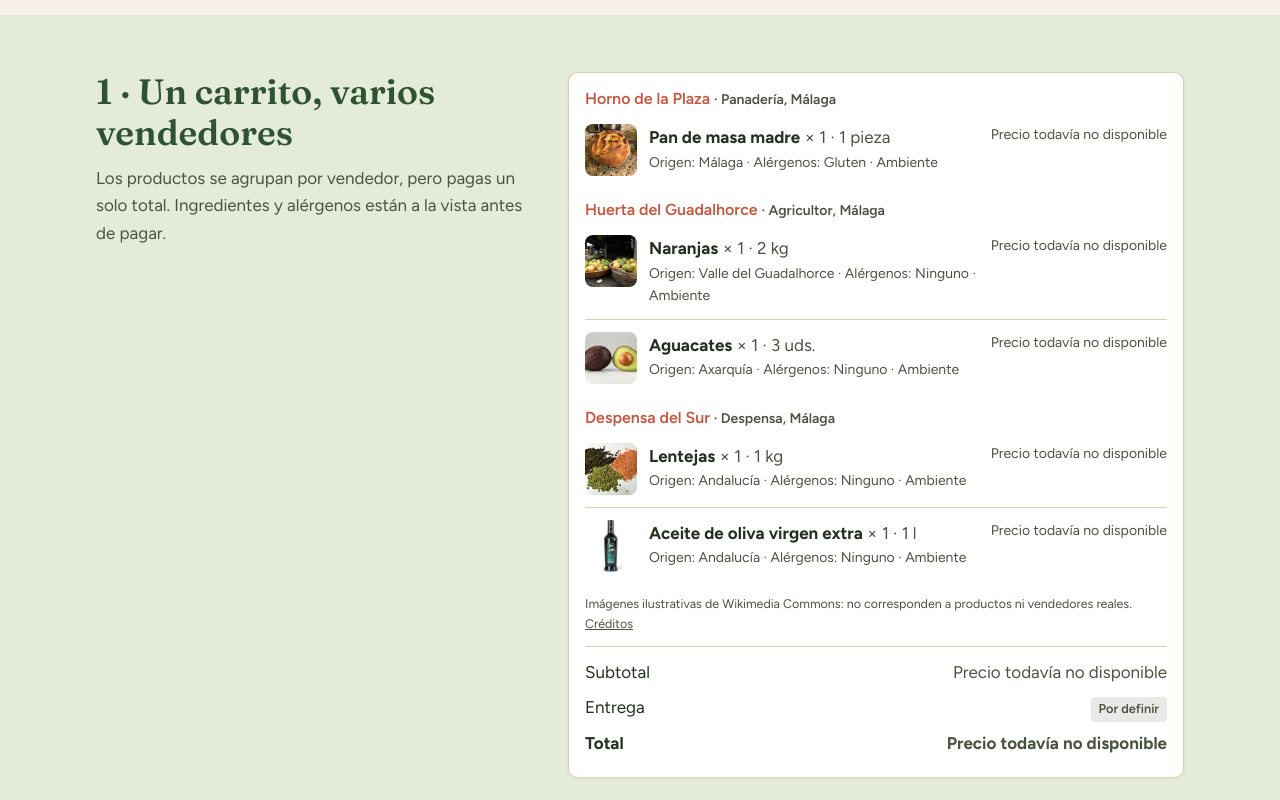
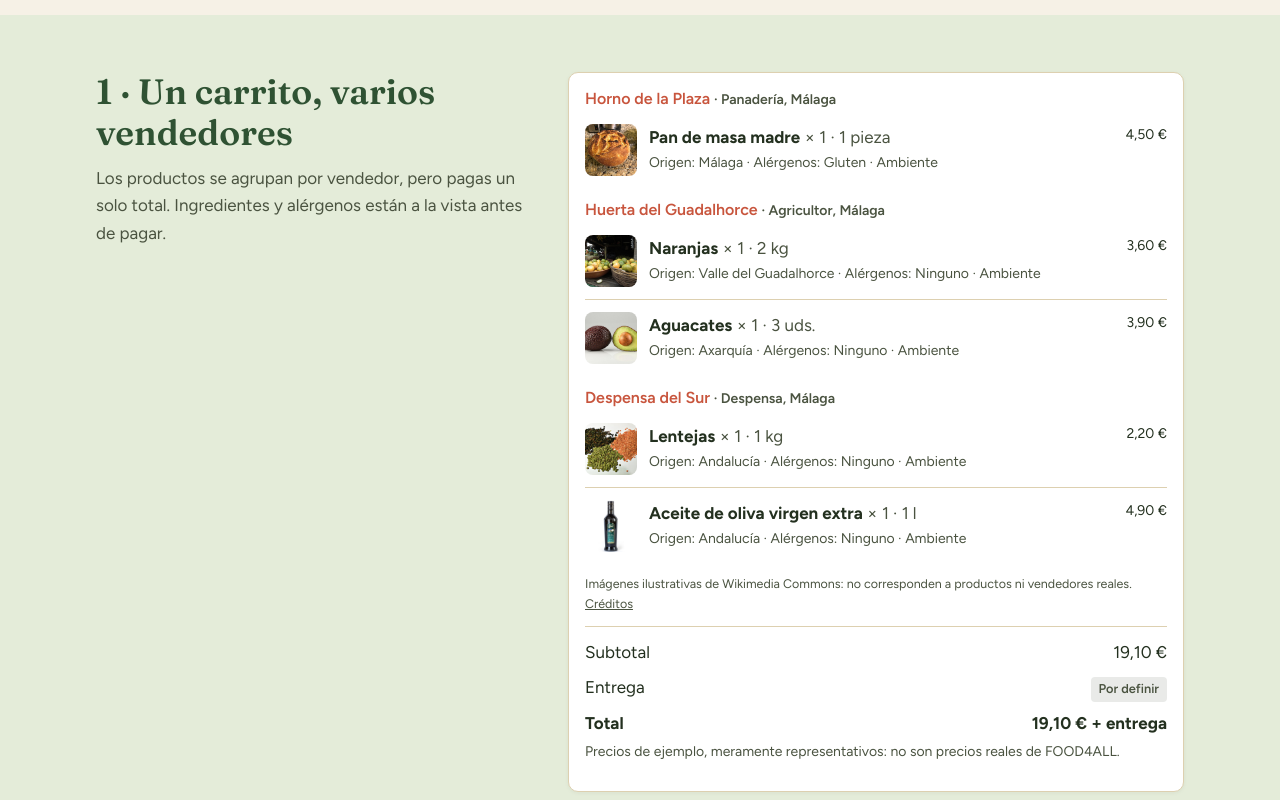
Before and after one commit to sebasbarrabaja-cmyk/Food4All, a React (Vite) app in the folder frontend/: page /comprar/cliente in a window 1280 px wide. Shown: the part 440-1240 px from the top of the page. Built offline with nearby package versions, Linux system fonts and the light colour scheme.

Commit message:
feat: precios de ejemplo con su fuente y aviso, y fuera las secciones que no aportan

```diff
--- a/frontend/src/components/BasketByVendor.jsx
+++ b/frontend/src/components/BasketByVendor.jsx
@@ -1,4 +1,4 @@
-import { groupByVendor, PRICE_PENDING } from '../data/examples.js';
+import { groupByVendor, eur } from '../data/examples.js';
 import Photo from './Photo.jsx';
 
 // Lista agrupada por vendedor, con origen y alérgenos visibles (se usa en asistente y carrito).
@@ -17,7 +17,7 @@ export default function BasketByVendor({ lines, showNotes = false }) {
                   <div className="small muted">Origen: {p.origin} · Alérgenos: {p.allergens} · {p.storage}</div>
                   {showNotes && note && <div className="small basket__why">Por qué: {note}</div>}
                 </div>
-                <span className="small muted basket__price">{PRICE_PENDING}</span>
+                <span className="small basket__price">{eur(p.price * qty)}</span>
               </li>
             ))}
           </ul>
--- a/frontend/src/data/examples.js
+++ b/frontend/src/data/examples.js
@@ -1,7 +1,10 @@
 // DATOS DE EJEMPLO. Vendedores, productos y pedidos inventados para ilustrar la landing.
-// No corresponden a negocios reales. Los precios están pendientes: no se muestran importes.
+// No corresponden a negocios reales.
 
-export const PRICE_PENDING = 'Precio todavía no disponible';
+// Precios de ejemplo, basados en precios de supermercado de octubre de 2026:
+// de dónde sale cada uno, en docs/precios-de-ejemplo.md.
+export const PRICE_NOTE = 'Precios de ejemplo, meramente representativos: no son precios reales de FOOD4ALL.';
+export const eur = (n) => n.toLocaleString('es-ES', { style: 'currency', currency: 'EUR' });
 
 export const ZONES = ['Málaga', 'Sevilla', 'Granada'];
 
@@ -19,24 +22,24 @@ export const VENDORS = [
   { id: 'g3', name: 'Cocina de Puerta Real', type: 'Cocina local', zone: 'Granada' },
 ];
 
-const P = (id, vendor, name, category, unit, origin, allergens, dateType, storage) =>
-  ({ id, vendor, name, category, unit, origin, allergens, dateType, storage });
+const P = (id, vendor, name, category, unit, origin, allergens, dateType, storage, price) =>
+  ({ id, vendor, name, category, unit, origin, allergens, dateType, storage, price });
 
 export const PRODUCTS = [
-  P('p1', 'm1', 'Pan de masa madre', 'Panadería', '1 pieza', 'Málaga', 'Gluten', 'Consumo preferente', 'Ambiente'),
-  P('p2', 'm1', 'Molletes', 'Panadería', '4 uds.', 'Málaga', 'Gluten', 'Consumo preferente', 'Ambiente'),
-  P('p3', 'm2', 'Naranjas', 'Fruta', '2 kg', 'Valle del Guadalhorce', 'Ninguno', 'Consumo preferente', 'Ambiente'),
-  P('p4', 'm2', 'Aguacates', 'Fruta', '3 uds.', 'Axarquía', 'Ninguno', 'Consumo preferente', 'Ambiente'),
-  P('p5', 'm3', 'Lentejas', 'Despensa', '1 kg', 'Andalucía', 'Ninguno', 'Consumo preferente', 'Ambiente'),
-  P('p6', 'm3', 'Aceite de oliva virgen extra', 'Despensa', '1 l', 'Andalucía', 'Ninguno', 'Consumo preferente', 'Ambiente'),
-  P('p7', 's1', 'Huevos camperos', 'Huevos', '12 uds.', 'Sierra Norte de Sevilla', 'Huevo', 'Consumo preferente', 'Frío'),
-  P('p8', 's1', 'Queso fresco de cabra', 'Lácteos', '250 g', 'Sierra Norte de Sevilla', 'Leche', 'Caducidad', 'Frío'),
-  P('p9', 's2', 'Picos de aceite', 'Panadería', '250 g', 'Sevilla', 'Gluten', 'Consumo preferente', 'Ambiente'),
-  P('p10', 's2', 'Torta de aceite', 'Dulces', '6 uds.', 'Sevilla', 'Gluten, frutos de cáscara', 'Consumo preferente', 'Ambiente'),
-  P('p11', 'g1', 'Tomate de huerta', 'Verdura', '1 kg', 'Vega de Granada', 'Ninguno', 'Consumo preferente', 'Ambiente'),
-  P('p12', 'g1', 'Calabacín', 'Verdura', '1 kg', 'Vega de Granada', 'Ninguno', 'Consumo preferente', 'Ambiente'),
-  P('p13', 'g2', 'Manzanas', 'Fruta', '1 kg', 'Granada', 'Ninguno', 'Consumo preferente', 'Ambiente'),
-  P('p14', 'g3', 'Potaje de garbanzos (2 raciones)', 'Comida preparada', '700 g', 'Granada', 'Apio', 'Caducidad', 'Frío'),
+  P('p1', 'm1', 'Pan de masa madre', 'Panadería', '1 pieza', 'Málaga', 'Gluten', 'Consumo preferente', 'Ambiente', 4.5),
+  P('p2', 'm1', 'Molletes', 'Panadería', '4 uds.', 'Málaga', 'Gluten', 'Consumo preferente', 'Ambiente', 2.4),
+  P('p3', 'm2', 'Naranjas', 'Fruta', '2 kg', 'Valle del Guadalhorce', 'Ninguno', 'Consumo preferente', 'Ambiente', 3.6),
+  P('p4', 'm2', 'Aguacates', 'Fruta', '3 uds.', 'Axarquía', 'Ninguno', 'Consumo preferente', 'Ambiente', 3.9),
+  P('p5', 'm3', 'Lentejas', 'Despensa', '1 kg', 'Andalucía', 'Ninguno', 'Consumo preferente', 'Ambiente', 2.2),
+  P('p6', 'm3', 'Aceite de oliva virgen extra', 'Despensa', '1 l', 'Andalucía', 'Ninguno', 'Consumo preferente', 'Ambiente', 4.9),
+  P('p7', 's1', 'Huevos camperos', 'Huevos', '12 uds.', 'Sierra Norte de Sevilla', 'Huevo', 'Consumo preferente', 'Frío', 4.2),
+  P('p8', 's1', 'Queso fresco de cabra', 'Lácteos', '250 g', 'Sierra Norte de Sevilla', 'Leche', 'Caducidad', 'Frío', 3.9),
+  P('p9', 's2', 'Picos de aceite', 'Panadería', '250 g', 'Sevilla', 'Gluten', 'Consumo preferente', 'Ambiente', 2.2),
+  P('p10', 's2', 'Torta de aceite', 'Dulces', '6 uds.', 'Sevilla', 'Gluten, frutos de cáscara', 'Consumo preferente', 'Ambiente', 2.4),
+  P('p11', 'g1', 'Tomate de huerta', 'Verdura', '1 kg', 'Vega de Granada', 'Ninguno', 'Consumo preferente', 'Ambiente', 3.2),
+  P('p12', 'g1', 'Calabacín', 'Verdura', '1 kg', 'Vega de Granada', 'Ninguno', 'Consumo preferente', 'Ambiente', 1.9),
+  P('p13', 'g2', 'Manzanas', 'Fruta', '1 kg', 'Granada', 'Ninguno', 'Consumo preferente', 'Ambiente', 2.6),
+  P('p14', 'g3', 'Potaje de garbanzos (2 raciones)', 'Comida preparada', '700 g', 'Granada', 'Apio', 'Caducidad', 'Frío', 6.5),
 ];
 
 export const vendorOf = (p) => VENDORS.find((v) => v.id === p.vendor);
--- a/frontend/src/pages/ClienteVista.jsx
+++ b/frontend/src/pages/ClienteVista.jsx
@@ -3,11 +3,12 @@ import ZoneTabs, { CLIENT_TABS } from '../components/ZoneTabs.jsx';
 import BasketByVendor from '../components/BasketByVendor.jsx';
 import { PhotoNote } from '../components/Photo.jsx';
 import Icon from '../components/Icon.jsx';
-import { EXAMPLE_ORDER, ORDER_STATES, REMINDERS, PRICE_PENDING, groupByVendor } from '../data/examples.js';
+import { EXAMPLE_ORDER, ORDER_STATES, REMINDERS, PRICE_NOTE, eur, productById, groupByVendor } from '../data/examples.js';
 
 // Vista de ejemplo del cliente: carrito, checkout, seguimiento y después de comprar.
 export default function ClienteVista() {
   const o = EXAMPLE_ORDER;
+  const subtotal = o.items.reduce((sum, [id, qty]) => sum + productById(id).price * qty, 0);
   const vendors = groupByVendor(o.items).length;
 
   return (
@@ -32,10 +33,11 @@ export default function ClienteVista() {
             <BasketByVendor lines={o.items} />
             <PhotoNote />
             <div className="summary">
-              <div><span>Subtotal</span><span className="muted">{PRICE_PENDING}</span></div>
+              <div><span>Subtotal</span><span>{eur(subtotal)}</span></div>
               <div><span>Entrega</span><span className="muted"><Status kind="pendiente" /></span></div>
-              <div><strong>Total</strong><strong className="muted">{PRICE_PENDING}</strong></div>
+              <div><strong>Total</strong><strong>{eur(subtotal)} + entrega</strong></div>
             </div>
+            <p className="muted small">{PRICE_NOTE}</p>
           </div>
         </div>
       </section>
@@ -84,7 +86,6 @@ export default function ClienteVista() {
           </div>
           <ul className="divided">
             {REMINDERS.map(([p, t]) => <li key={p}><strong>{p}.</strong> <span className="muted">{t}</span></li>)}
-            <li><button className="btn btn-ghost" disabled>Repetir esta compra</button> <span className="muted small">Disponible en la versión real</span></li>
           </ul>
         </div>
       </section>
--- a/frontend/src/pages/Comprar.jsx
+++ b/frontend/src/pages/Comprar.jsx
@@ -4,7 +4,7 @@ import Status from '../components/Status.jsx';
 import ZoneTabs, { CLIENT_TABS } from '../components/ZoneTabs.jsx';
 import Photo, { PhotoNote } from '../components/Photo.jsx';
 import Icon from '../components/Icon.jsx';
-import { PRODUCTS, VENDORS, ZONES, CATEGORY_COLOR, vendorOf, PRICE_PENDING } from '../data/examples.js';
+import { PRODUCTS, VENDORS, ZONES, CATEGORY_COLOR, vendorOf, PRICE_NOTE, eur } from '../data/examples.js';
 
 // Recorrido del cliente (sección 3.2): 6 pasos visibles + detalle del resto.
 const STEPS = [
@@ -137,7 +137,7 @@ export default function Comprar() {
                     <dt>Alérgenos</dt><dd>{p.allergens}</dd>
                     <dt>Conservación</dt><dd>{p.storage}</dd>
                   </dl>
-                  <p className="product-card__price small">{PRICE_PENDING}</p>
+                  <p className="product-card__price small">{eur(p.price)}</p>
                 </div>
               </li>
             ))}
@@ -146,7 +146,7 @@ export default function Comprar() {
           <PhotoNote />
           <p className="muted small" style={{ marginTop: 12 }}>
             Compra mínima: unos 10–15 € <Status kind="hipotesis" /> · Coste de entrega <Status kind="pendiente" /> ·
-            Vendedores y productos inventados para la demostración.
+            Vendedores y productos inventados para la demostración. {PRICE_NOTE}
           </p>
         </div>
       </section>
@@ -161,7 +161,6 @@ export default function Comprar() {
               <tbody>
                 <tr><th scope="row">Para qué</th><td>Planificar varios días</td><td>Compra general</td><td>Comer ahora</td></tr>
                 <tr><th scope="row">Vendedores</th><td>Varios locales en un carrito</td><td>Una cadena</td><td>Normalmente uno por pedido</td></tr>
-                <tr><th scope="row">Quién decide qué comprar</th><td>Tú, con ayuda de la IA</td><td>Tú</td><td>Tú</td></tr>
                 <tr><th scope="row">Después de comprar</th><td>Recordatorios y siguiente compra</td><td>—</td><td>—</td></tr>
                 <tr><th scope="row">Precio</th><td colSpan={3}>Algunos productos podrían ser más competitivos <Status kind="hipotesis" /> — no afirmamos que todo sea más barato.</td></tr>
               </tbody>
@@ -170,13 +169,6 @@ export default function Comprar() {
           <p className="muted small" style={{ marginTop: 8 }}>Comparación conceptual; no describe con exactitud a ningún servicio concreto.</p>
         </div>
       </section>
-
-      <section className="section">
-        <div className="container">
-          <h2>Suscripción por beneficios</h2>
-          <p className="muted">Ventajas de entrega y promociones, sin cajas obligatorias. <Status kind="pendiente">Próximamente</Status></p>
-        </div>
-      </section>
     </>
   );
 }
--- a/frontend/src/pages/VendedorPanel.jsx
+++ b/frontend/src/pages/VendedorPanel.jsx
@@ -1,7 +1,7 @@
 import Status from '../components/Status.jsx';
 import Photo, { PhotoNote } from '../components/Photo.jsx';
 import ZoneTabs, { SELLER_TABS } from '../components/ZoneTabs.jsx';
-import { PRODUCTS, VENDORS, VENDOR_ORDERS, PRICE_PENDING, productById } from '../data/examples.js';
+import { PRODUCTS, VENDORS, VENDOR_ORDERS, PRICE_NOTE, eur, productById } from '../data/examples.js';
 
 // Vista de ejemplo del panel de un vendedor (Granja La Vereda).
 const VENDOR = VENDORS.find((v) => v.id === 's1');
@@ -36,20 +36,21 @@ export default function VendedorPanel() {
                     <td><div className="cell-photo"><Photo id={p.id} alt="" className="basket__thumb" /><div><strong>{p.name}</strong><br /><span className="muted small">{p.origin}</span></div></div></td>
                     <td>{p.category}</td><td>{p.unit}</td><td>{p.allergens}</td>
                     <td>{p.dateType}</td><td>{p.storage}</td>
-                    <td className="muted small">{PRICE_PENDING}</td>
+                    <td>{eur(p.price)}</td>
                     <td><Status kind="decidido">Completa</Status></td>
                   </tr>
                 ))}
                 <tr>
                   <td><strong>Miel de azahar</strong><br /><span className="muted small">Sierra Norte de Sevilla</span></td>
                   <td>Despensa</td><td>500 g</td><td className="muted">—</td><td className="muted">—</td><td>Ambiente</td>
-                  <td className="muted small">{PRICE_PENDING}</td>
+                  <td className="muted">—</td>
                   <td><Status kind="hipotesis">Incompleta · no publicada</Status></td>
                 </tr>
               </tbody>
             </table>
           </div>
           <PhotoNote />
+          <p className="muted small">{PRICE_NOTE}</p>
         </div>
       </section>
 
@@ -85,7 +86,7 @@ export default function VendedorPanel() {
             <p className="muted">Tus ventas y la comisión de FOOD4ALL.</p>
           </div>
           <ul className="divided">
-            <li><strong>Ventas del periodo:</strong> <span className="muted">{PRICE_PENDING}</span></li>
+            <li><strong>Ventas del periodo:</strong> <Status kind="pendiente" /> <span className="muted small">(dependen de la comisión)</span></li>
             <li><strong>Comisión FOOD4ALL:</strong> <Status kind="pendiente" /></li>
             <li><strong>Quién la asume:</strong> <Status kind="pendiente" /></li>
             <li><strong>Periodicidad de pagos:</strong> <Status kind="pendiente" /></li>
```
Also changed, not shown: 3 other files (tests, documents, lock files or other folders).
